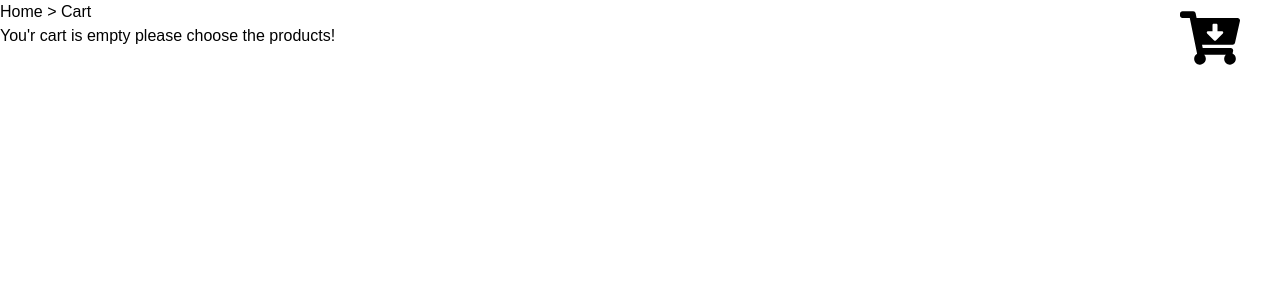
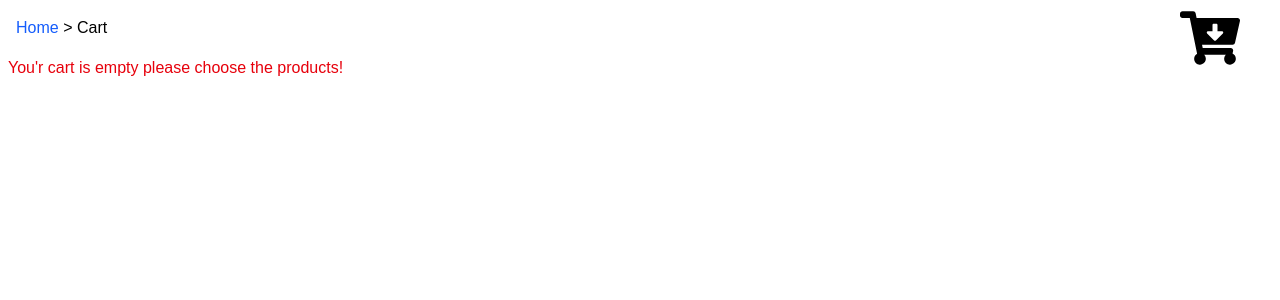
Before and after one commit to MissGhasempour/laptop-shopping, a Next.js app: page /components/navbar/1 in a window 1280 px wide. Shown: the top 300 px of the page. Built offline with nearby package versions, Linux system fonts and the light colour scheme.

Commit message:
all files added

```diff
--- a/src/app/components/navbar/[cartId]/Cart.tsx
+++ b/src/app/components/navbar/[cartId]/Cart.tsx
@@ -1,5 +1,6 @@
 "use client";
 import { useState } from "react";
+import Link from "next/link";
 import { FaCartArrowDown } from "react-icons/fa";
 import img1 from "../../../images/laptop-1.jpeg";
 import img2 from "../../../images/laptop-2.jpg";
@@ -30,17 +31,21 @@ export default function CartIcon() {
       return number;
     } else return;
   });
-  //console.log(findNumber);
+  console.log(findNumber);
 
   return (
     <div>
-      <div>
-        <a href="/">Home</a> {">"}
-        <a href="/components/navbar/cartId"> Cart</a>
+      <div className="m-4">
+        <Link href={"/"} className="text-blue-600">
+          Home
+        </Link>{" "}
+        {"> "}
+        <Link href={"/components/navbar/cartId"}>Cart</Link>
       </div>
       <a href={"/components/navbar/cartId"}>
         <FaCartArrowDown className="text-6xl  mx-10 my-2 absolute top-0 right-0" />
       </a>
+      <div className="w-100 m-4">
         {url[40] === "0" ? (
           <Image src={img3} alt="laptop-pic" />
         ) : url[40] === "1" ? (
@@ -50,6 +55,9 @@ export default function CartIcon() {
         ) : (
           <div></div>
         )}
+      </div>
+
+      <div className="m-2">
         {url[40] === "0" ? (
           <p>cost : 23$ x{productsCount}</p>
         ) : url[40] === "1" ? (
@@ -59,6 +67,8 @@ export default function CartIcon() {
         ) : (
           <div></div>
         )}
+      </div>
+
       {numbers.map((number) => {
         if (url[40] === number.toString()) {
           return (
@@ -86,18 +96,22 @@ export default function CartIcon() {
         }
       })}
       {!findNumber ? (
-        <h1>You'r cart is empty please choose the products!</h1>
+        <h1 className="text-red-600 m-2">
+          You'r cart is empty please choose the products!
+        </h1>
       ) : null}
 
+      <div className="m-2 text-green-600">
         {url[40] === "0" ? (
-        <h2>payment : {23 * productsCount}$ </h2>
+          <h2>payment : {23 * productsCount} $ </h2>
         ) : url[40] === "1" ? (
-        <h2>payment : {45 * productsCount}$ </h2>
+          <h2>payment : {45 * productsCount} $ </h2>
         ) : url[40] === "2" ? (
-        <h2>payment : {10 * productsCount}$ </h2>
+          <h2>payment : {10 * productsCount} $ </h2>
         ) : (
           <div></div>
         )}
       </div>
+    </div>
   );
 }
```
Lines whose indentation alone changed are shown as unchanged.
